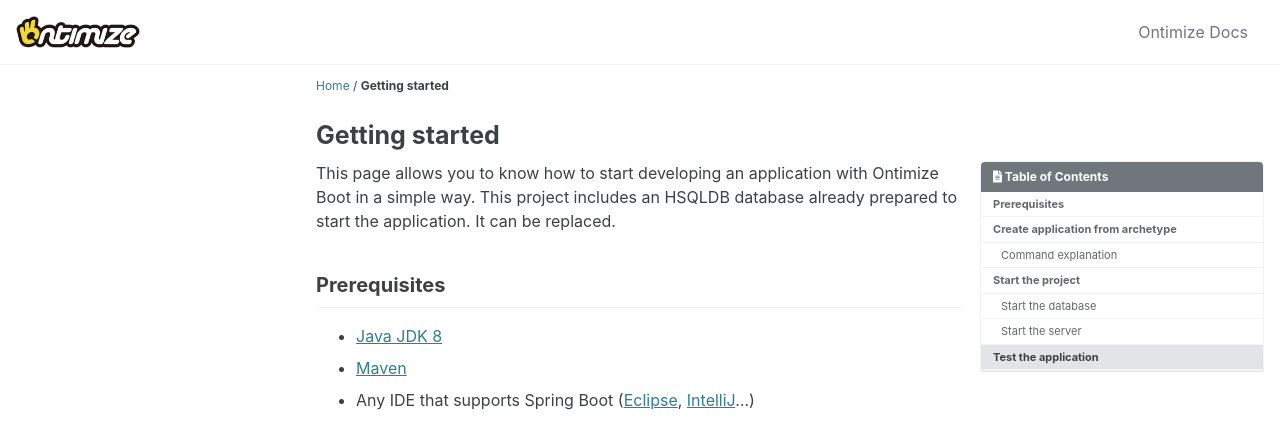
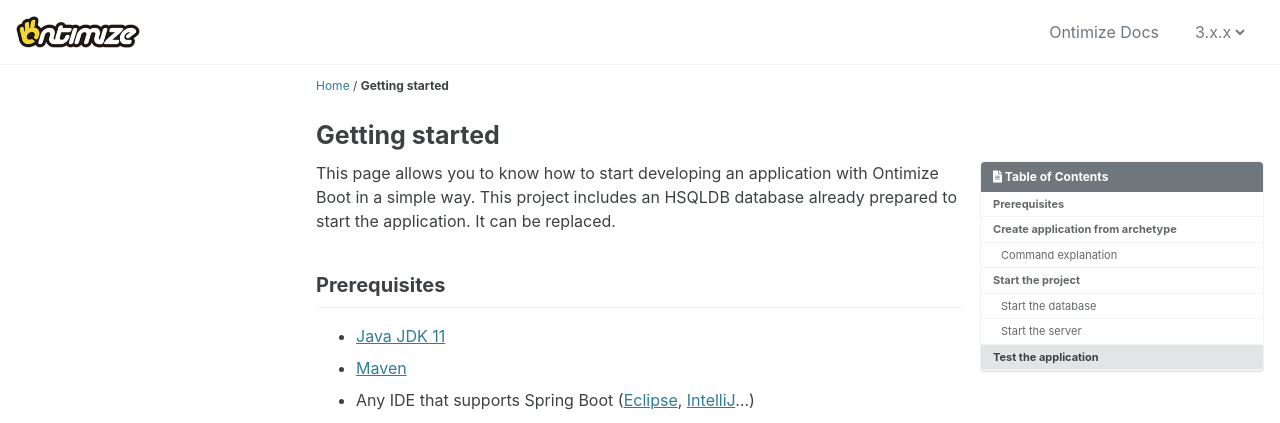
Before and after one commit to ontimize/ontimize-boot, a Jekyll site: the page built from _pages/getting_started.md, in a window 1280 px wide. Shown: the top 423 px of the page. Built offline with Jekyll 4.4.1, drawn with Linux system fonts in a browser that asks for light colours; cached includes are drawn as plain includes.

Commit message:
Added versions combobox

```diff
--- a/_includes/masthead.html
+++ b/_includes/masthead.html
@@ -17,6 +17,15 @@
               <a href="{{ link.url | relative_url }}"{% if link.description %} title="{{ link.description }}"{% endif %}>{{ link.title }}</a>
             </li>
           {%- endfor -%}
+          {% if site.data.navigation.versions %}
+          <li class="masthead__menu-item">
+            <select class="masthead__menu-item-combo" onchange="window.location = this.options[this.selectedIndex].value">
+            {% for link in site.data.navigation.versions %}
+              <option value="{{ site.url }}{{ link.url }}" {% if link.active %} selected="selected" {% endif %}>{{ link.title }}</option>
+            {% endfor %}
+            </select>
+          </li>
+          {% endif %}
         </ul>
         {% if site.search == true %}
         <button class="search__toggle" type="button">
--- a/_pages/getting_started.md
+++ b/_pages/getting_started.md
@@ -11,7 +11,7 @@
 
 ## Prerequisites
 
- - [Java JDK 8](https://adoptopenjdk.net/?variant=openjdk8&jvmVariant=hotspot)
+ - [Java JDK 11](https://adoptopenjdk.net/?variant=openjdk11&jvmVariant=hotspot)
  - [Maven](https://maven.apache.org/download.cgi)
  - Any IDE that supports Spring Boot ([Eclipse](https://www.eclipse.org/downloads/packages/release/2020-09/r/eclipse-ide-enterprise-java-developers), [IntelliJ](https://www.jetbrains.com/es-es/idea/download/#section=windows)...)
  - [Git](https://git-scm.com/) (Optional)
--- a/_sass/minimal-mistakes/_masthead.scss
+++ b/_sass/minimal-mistakes/_masthead.scss
@@ -91,3 +91,12 @@
     font-weight: 700;
   }
 }
+
+.masthead__menu-item-combo {
+  background: none;
+  color: #767A7E;
+  margin: 0 1rem;
+  padding: 0;
+  font-family: $sans-serif-narrow;
+  box-shadow: none;
+}
```
Also changed, not shown: _data/navigation.yml (+7 -0 lines).
